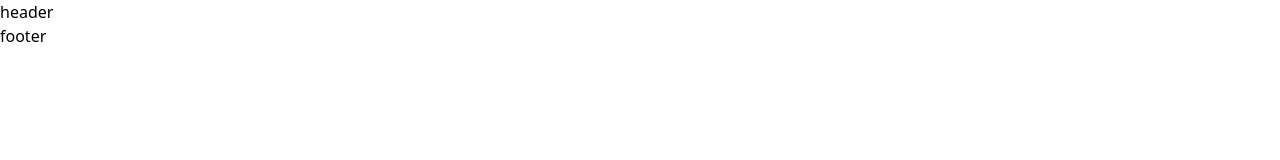
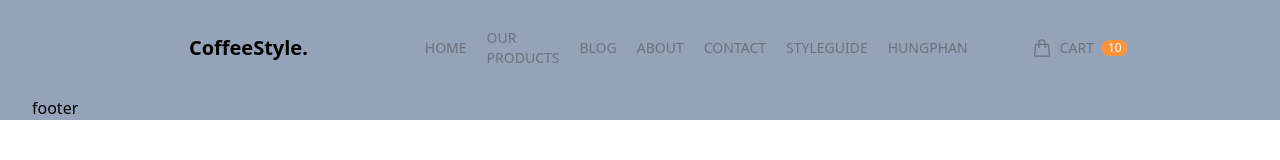
Before and after one commit to hungpm372/coffee-style-ui, a website: page public/index.html in a window 1280 px wide. Drawn offline with Linux system fonts and the light colour scheme.

Commit message:
add header

```diff
--- a/package.json
+++ b/package.json
@@ -13,5 +13,6 @@
   "devDependencies": {
     "live-server": "^1.2.2",
     "tailwindcss": "^3.4.1"
-  }
+  },
+  "repository": "https://github.com/hungpm372/coffee-style-ui"
 }
--- a/public/index.html
+++ b/public/index.html
@@ -11,9 +11,44 @@
 
 <body>
     <div id="root">
-        <div class="content-wrapper">
-            <header>
-                header
+        <div class="content-wrapper max-w-screen-xl text-base mx-auto px-8 bg-slate-400">
+            <header class="py-6 mx-10">
+                <nav class="flex items-center justify-between">
+                    <div class="logo basis-2/6 text-center text-xl font-semibold cursor-pointer">
+                        CoffeeStyle.
+                    </div>
+                    <ul
+                        class="basis-3/6 flex items-center justify-end gap-5 uppercase text-sm text-gray-500 font-medium">
+                        <li class="hp-top-menu-item">
+                            <a href="#">Home</a>
+                        </li>
+                        <li class="hp-top-menu-item"><a href="#">Our Products</a></li>
+                        <li class="hp-top-menu-item"><a href="#">Blog</a></li>
+                        <li class="hp-top-menu-item"><a href="#">About</a></li>
+                        <li class="hp-top-menu-item"><a href="#">Contact</a></li>
+                        <li class="hp-top-menu-item"><a href="#">Styleguide</a></li>
+                        <li class="hp-top-menu-item"><a href="https://phanminhhung.id.vn" target="_blank">HungPhan</a>
+                        </li>
+                    </ul>
+                    <ul
+                        class="basis-1/6 flex justify-start items-center ml-16 uppercase text-sm text-gray-500 font-medium">
+                        <li>
+                            <a href="#" class="flex items-center">
+                                <svg xmlns="http://www.w3.org/2000/svg" fill="none" viewBox="0 0 24 24"
+                                    stroke-width="1.5" stroke="currentColor" class="hp-icon">
+                                    <path stroke-linecap="round" stroke-linejoin="round"
+                                        d="M15.75 10.5V6a3.75 3.75 0 1 0-7.5 0v4.5m11.356-1.993 1.263 12c.07.665-.45 1.243-1.119 1.243H4.25a1.125 1.125 0 0 1-1.12-1.243l1.264-12A1.125 1.125 0 0 1 5.513 7.5h12.974c.576 0 1.059.435 1.119 1.007ZM8.625 10.5a.375.375 0 1 1-.75 0 .375.375 0 0 1 .75 0Zm7.5 0a.375.375 0 1 1-.75 0 .375.375 0 0 1 .75 0Z" />
+                                </svg>
+                                <span class="mx-2">
+                                    Cart
+                                </span>
+                                <span class="hp-badge-circle bg-orange-400 text-white">
+                                    10
+                                </span>
+                            </a>
+                        </li>
+                    </ul>
+                </nav>
             </header>
             <main>
                 <div class="slider"></div>
--- a/src/input.css
+++ b/src/input.css
@@ -1,3 +1,15 @@
 @tailwind base;
 @tailwind components;
 @tailwind utilities;
+
+.hp-top-menu-item {
+  @apply cursor-pointer py-1 hover:text-gray-800 relative after:absolute after:bottom-0 after:left-0 after:bg-light-coffee after:h-0.5 after:w-0 hover:after:w-full after:transition-all after:ease-in-out after:duration-300;
+}
+
+.hp-icon {
+  @apply w-5 h-5 inline-block;
+}
+
+.hp-badge-circle {
+  @apply text-xs text-center rounded-full px-1.5;
+}
--- a/tailwind.config.js
+++ b/tailwind.config.js
@@ -2,7 +2,11 @@
 module.exports = {
   content: ["./public/**/*.{html,js}"],
   theme: {
-    extend: {},
+    extend: {
+      colors: {
+        "light-coffee": "#C89F94"
+      }
+    },
   },
   plugins: [],
 }
```
Also changed, not shown: public/output.css.
